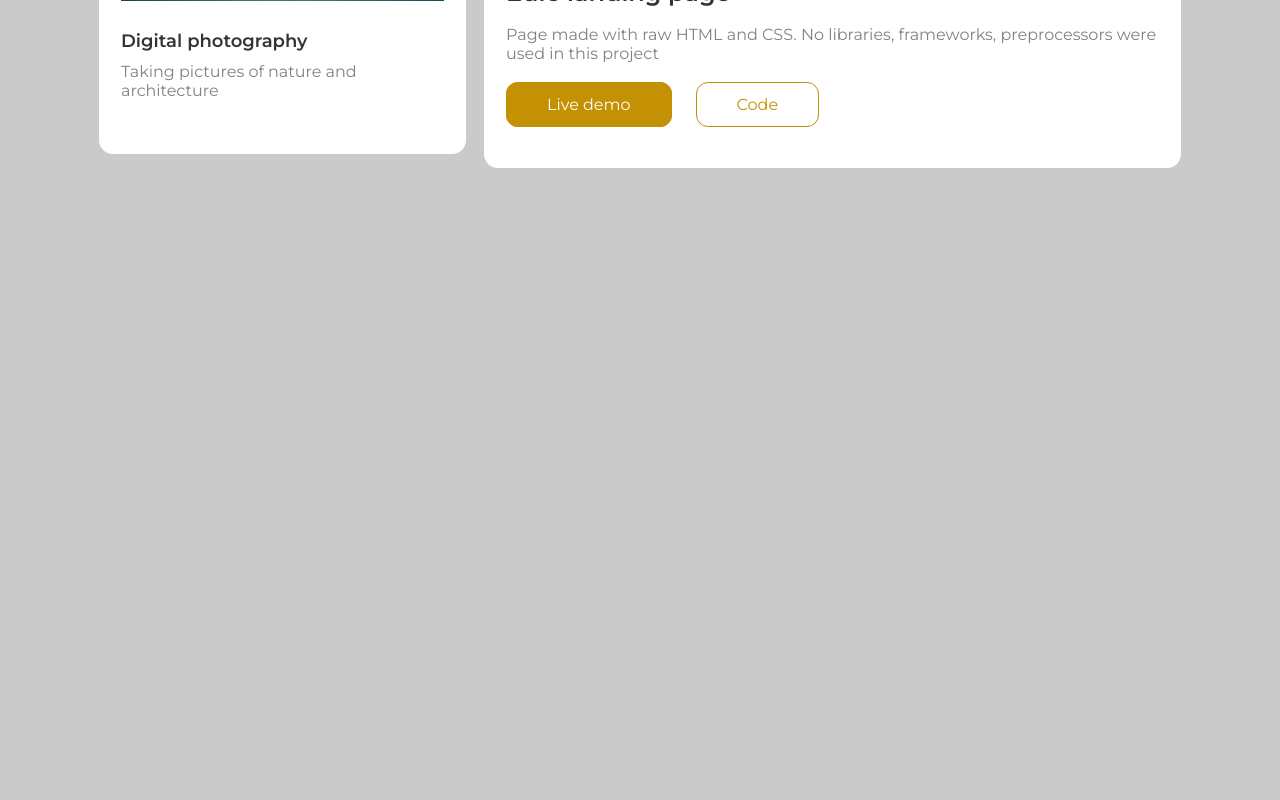
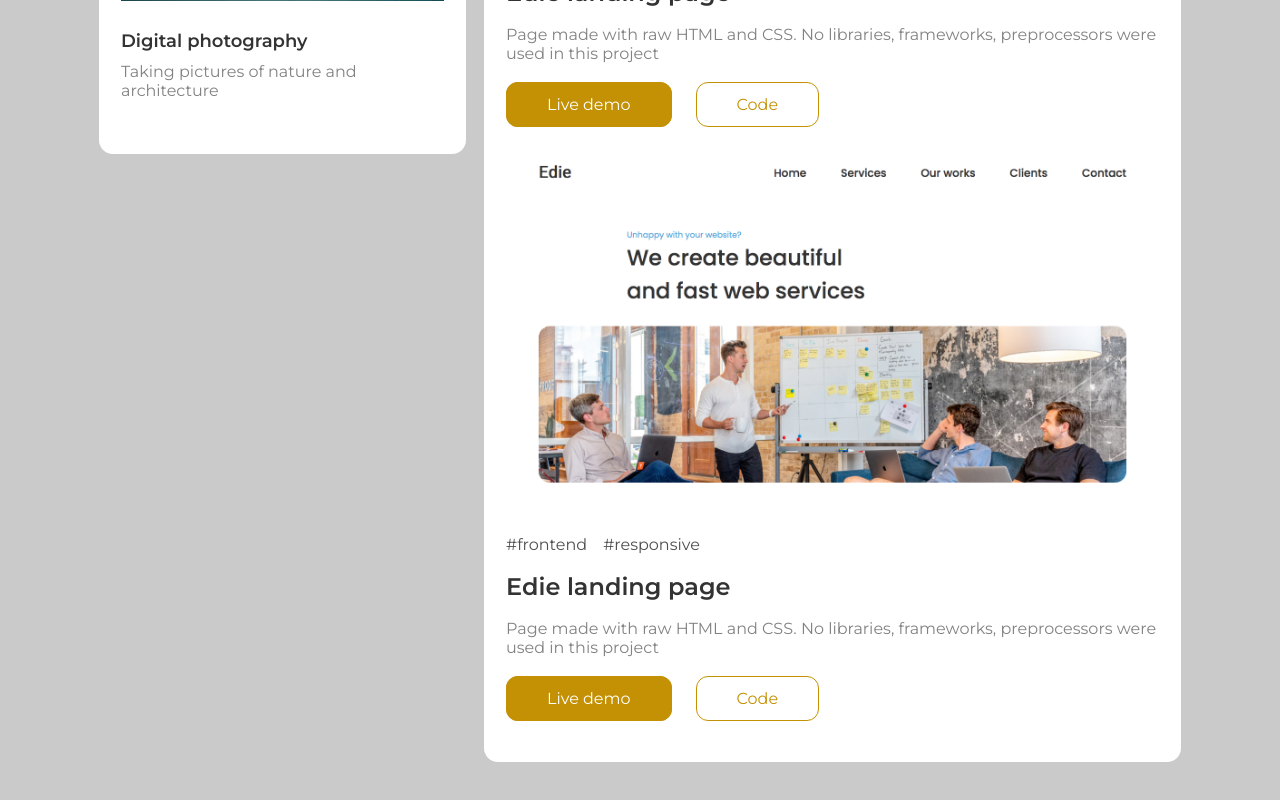
Before and after one commit to adamwojnicki/my-portfolio, a React (Create React App) app: page / in a window 1280 px wide. Shown: the part 1589-2389 px from the top of the page. Before the commit the page ends 1839 px from the top, so only its background shows below. Built offline with nearby package versions, Linux system fonts and the light colour scheme.

Commit message:
testing Projects component with multiple items

```diff
--- a/src/components/Projects/index.js
+++ b/src/components/Projects/index.js
@@ -7,6 +7,7 @@ export default () => {
       <h2 className="content-section__headline">Projects</h2>
       <ul>
         <Project />
+        <Project />
       </ul>
     </section>
   );
```
